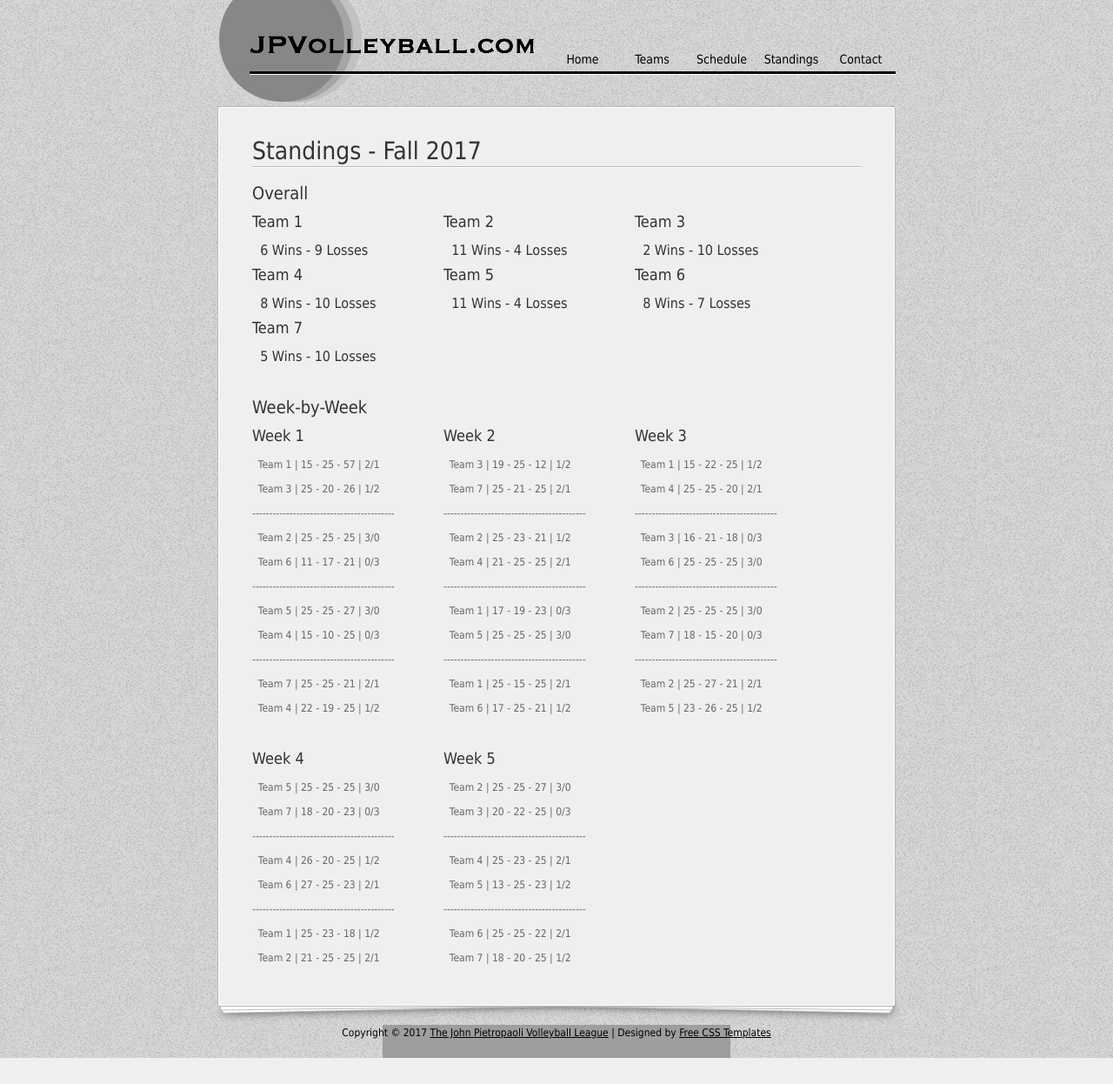
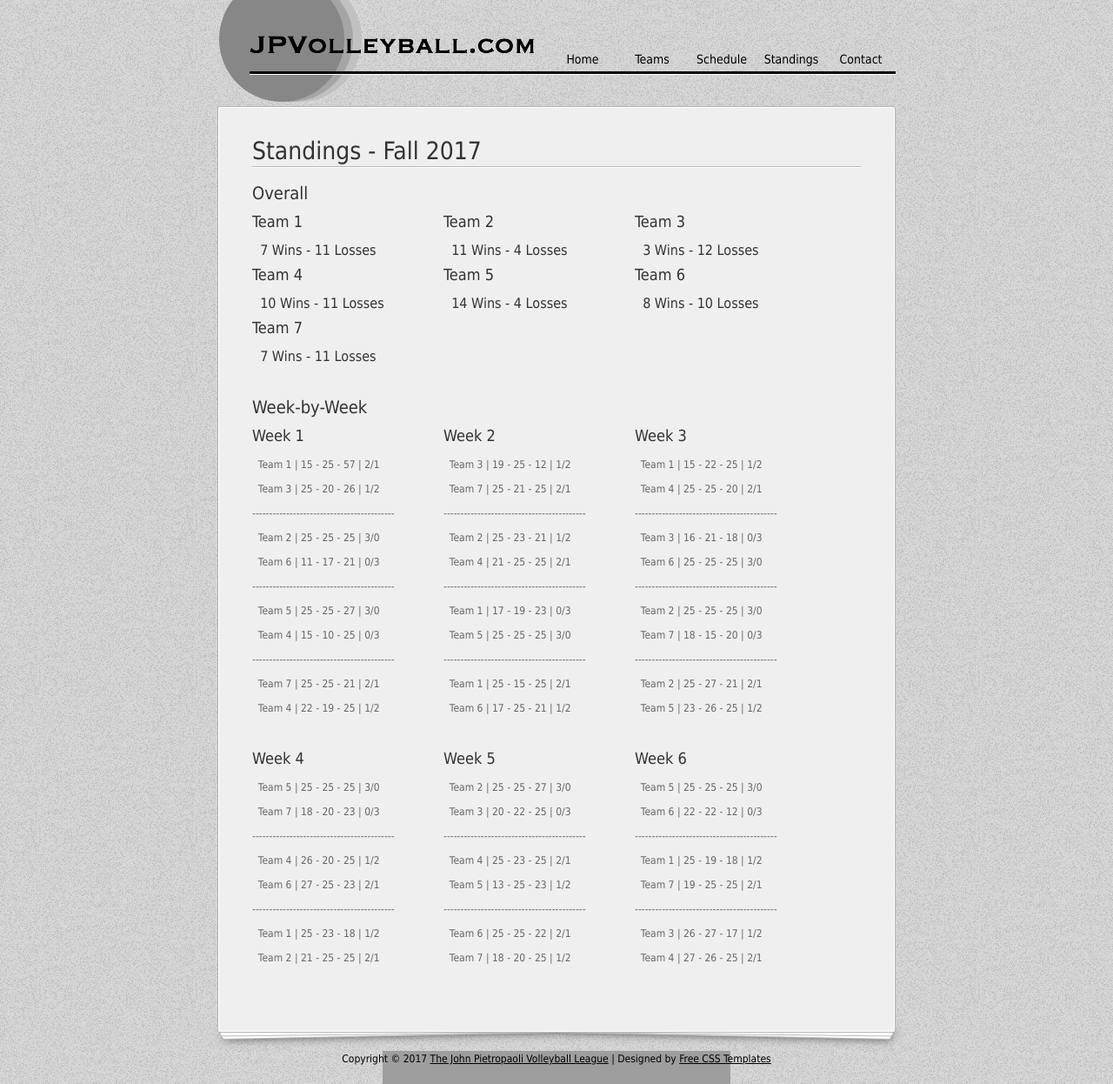
Before and after one commit to PyDrew/jpvolleyball, a Flask app: page /standings in a window 1280 px wide. Shown: the whole page at 87% size. Before the commit the page ends 1216 px from the top, so only its background shows below. Run offline with Flask 2, Linux system fonts and the light colour scheme; some libraries are stand-ins or nearby versions; grey boxes are pictures that could not be loaded.

Commit message:
Update standings for Week 6

```diff
--- a/templates/standings.html
+++ b/templates/standings.html
@@ -5,7 +5,7 @@
           	<h3>Overall</h3>
             <div class="col_w220 float_l">
               <h4>Team 1</h4>
-              <h5>&nbsp;&nbsp;6 Wins - 9 Losses</h5>
+              <h5>&nbsp;&nbsp;7 Wins - 11 Losses</h5>
             </div>
             <div class="col_w220 float_l">
               <h4>Team 2</h4>
@@ -13,23 +13,23 @@
             </div>
             <div class="col_w220 float_l">
               <h4>Team 3</h4>
-              <h5>&nbsp;&nbsp;2 Wins - 10 Losses</h5>
+              <h5>&nbsp;&nbsp;3 Wins - 12 Losses</h5>
             </div>
             <div class="col_w220 float_l">
               <h4>Team 4</h4>
+              <h5>&nbsp;&nbsp;10 Wins - 11 Losses</h5>
+            </div>
+            <div class="col_w220 float_l">
+              <h4>Team 5</h4>
+              <h5>&nbsp;&nbsp;14 Wins - 4 Losses</h5>
+            </div>
+            <div class="col_w220 float_l">
+              <h4>Team 6</h4>
               <h5>&nbsp;&nbsp;8 Wins - 10 Losses</h5>
             </div>
             <div class="col_w220 float_l">
-              <h4>Team 5</h4>
-              <h5>&nbsp;&nbsp;11 Wins - 4 Losses</h5>
-            </div>
-            <div class="col_w220 float_l">
-              <h4>Team 6</h4>
-              <h5>&nbsp;&nbsp;8 Wins - 7 Losses</h5>
-            </div>
-            <div class="col_w220 float_l">
                 <h4>Team 7</h4>
-              <h5>&nbsp;&nbsp;5 Wins - 10 Losses</h5>
+              <h5>&nbsp;&nbsp;7 Wins - 11 Losses</h5>
               </div>
             <div class="cleaner h30"></div>
           <h3>Week-by-Week</h3>
@@ -98,19 +98,19 @@
               <p>&nbsp;&nbsp;Team 6&nbsp;|&nbsp;25 - 25 - 22&nbsp;|&nbsp;2/1</p>
               <p>&nbsp;&nbsp;Team 7&nbsp;|&nbsp;18 - 20 - 25&nbsp;|&nbsp;1/2</p>
           </div>
-          <!--
           <div class="col_w220 float_l">
             <h4>Week 6</h4>
-              <p>&nbsp;&nbsp;Team 3&nbsp;|&nbsp;17 - 19 - 20&nbsp;|&nbsp;0/3</p>
-              <p>&nbsp;&nbsp;Team 4&nbsp;|&nbsp;25 - 25 - 25&nbsp;|&nbsp;3/0</p>
+              <p>&nbsp;&nbsp;Team 5&nbsp;|&nbsp;25 - 25 - 25&nbsp;|&nbsp;3/0</p>
+              <p>&nbsp;&nbsp;Team 6&nbsp;|&nbsp;22 - 22 - 12&nbsp;|&nbsp;0/3</p>
               <p>------------------------------------------</p>
-              <p>&nbsp;&nbsp;Team 1&nbsp;|&nbsp;25 - 25 - 25&nbsp;|&nbsp;3/0</p>
-              <p>&nbsp;&nbsp;Team 3&nbsp;|&nbsp;16 - 19 - 22&nbsp;|&nbsp;0/3</p>
+              <p>&nbsp;&nbsp;Team 1&nbsp;|&nbsp;25 - 19 - 18&nbsp;|&nbsp;1/2</p>
+              <p>&nbsp;&nbsp;Team 7&nbsp;|&nbsp;19 - 25 - 25&nbsp;|&nbsp;2/1</p>
               <p>------------------------------------------</p>
-              <p>&nbsp;&nbsp;Team 2&nbsp;|&nbsp;26 - 17 - 20&nbsp;|&nbsp;1/2</p>
-              <p>&nbsp;&nbsp;Team 5&nbsp;|&nbsp;24 - 25 - 25&nbsp;|&nbsp;2/1</p>
+              <p>&nbsp;&nbsp;Team 3&nbsp;|&nbsp;26 - 27 - 17&nbsp;|&nbsp;1/2</p>
+              <p>&nbsp;&nbsp;Team 4&nbsp;|&nbsp;27 - 26 - 25&nbsp;|&nbsp;2/1</p>
             </div>
             <div class="cleaner h30"></div>
+          <!--
             <div class="col_w220 float_l">
             <h4>Week 7</h4>
               <p>&nbsp;&nbsp;Team 1&nbsp;|&nbsp;20 - 25 - 18&nbsp;|&nbsp;1/2</p>
```
